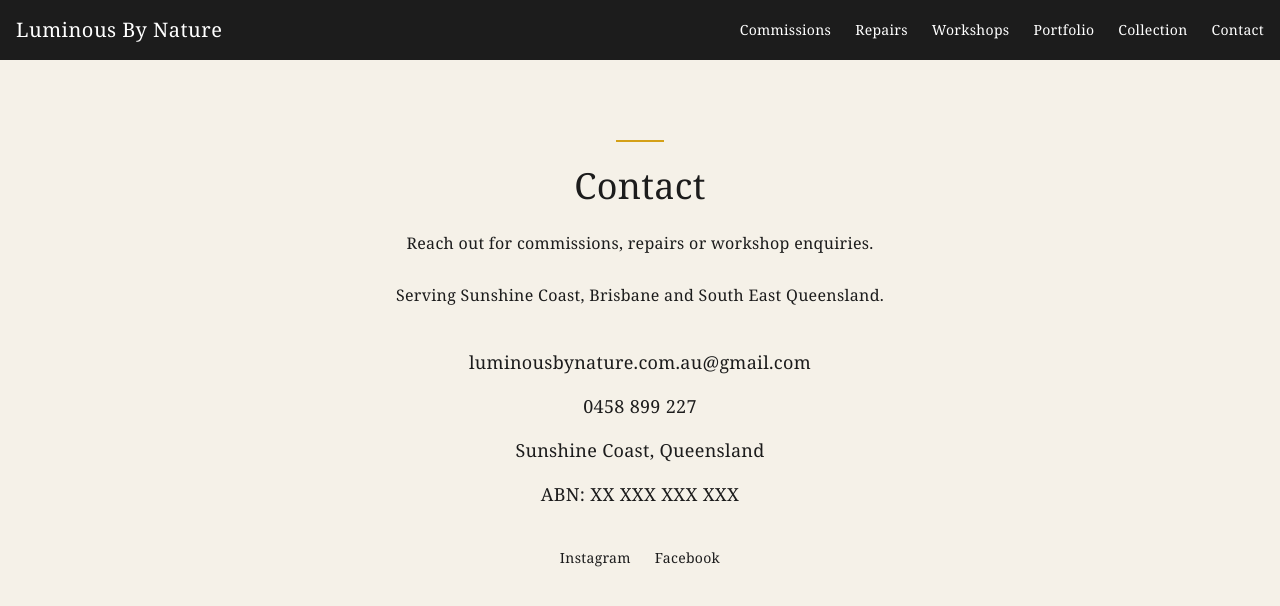
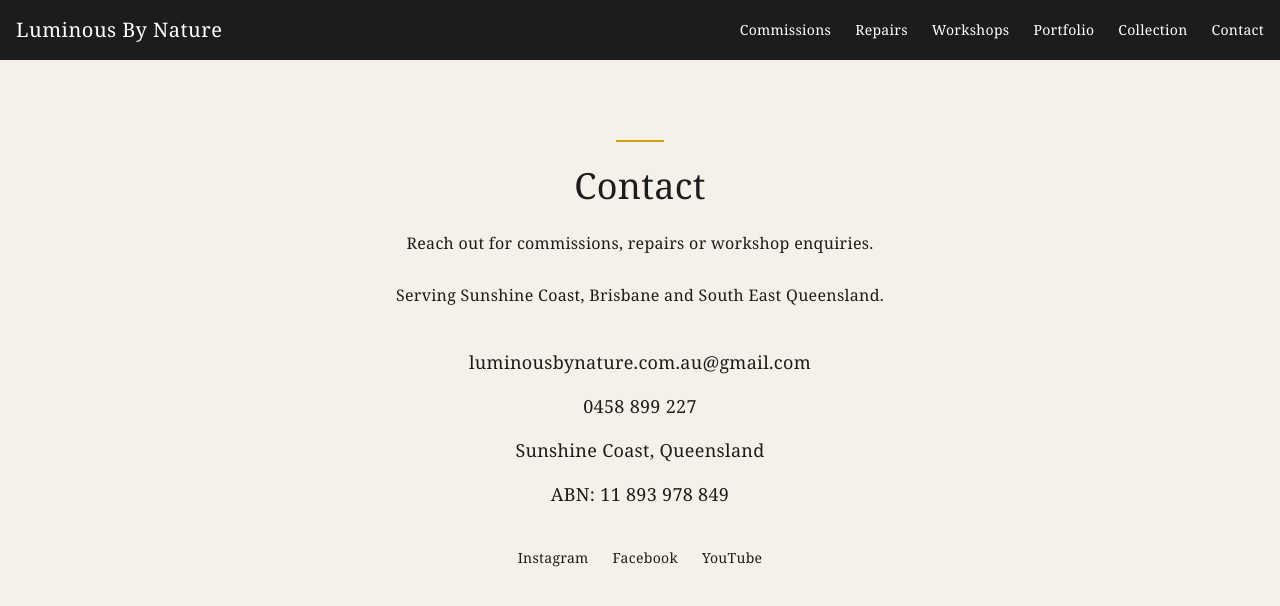
Before and after one commit to paul1978-legend/luminous-by-nature, a Next.js app: page /contact in a window 1280 px wide. Shown: the top 606 px of the page. Built offline with nearby package versions, Linux system fonts and the light colour scheme.

Commit message:
add social links

```diff
--- a/app/contact/page.tsx
+++ b/app/contact/page.tsx
@@ -39,17 +39,16 @@ export default function Contact() {
         </p>
 
         <p>
-          ABN: XX XXX XXX XXX
+          ABN: 11 893 978 849
         </p>
 
       </div>
 
 
-      {/* SOCIALS */}
-      <div className="flex gap-6 justify-center mt-10 text-sm">
+      <div className="flex gap-6 justify-center mt-10 text-sm flex-wrap">
 
   <a
-          href="YOUR_INSTAGRAM_LINK"
+    href="https://www.instagram.com/luminous_bynature/"
     target="_blank"
     rel="noopener noreferrer"
     className="hover:text-[#D4A017]"
@@ -58,7 +57,7 @@ export default function Contact() {
   </a>
 
   <a
-          href="YOUR_FACEBOOK_LINK"
+    href="https://www.facebook.com/LuminousByNature"
     target="_blank"
     rel="noopener noreferrer"
     className="hover:text-[#D4A017]"
@@ -66,6 +65,15 @@ export default function Contact() {
     Facebook
   </a>
 
+  <a
+    href="https://www.youtube.com/@luminousbynature9184"
+    target="_blank"
+    rel="noopener noreferrer"
+    className="hover:text-[#D4A017]"
+  >
+    YouTube
+  </a>
+
 </div>
 
     </main>
```
Lines whose indentation alone changed are shown as unchanged.
